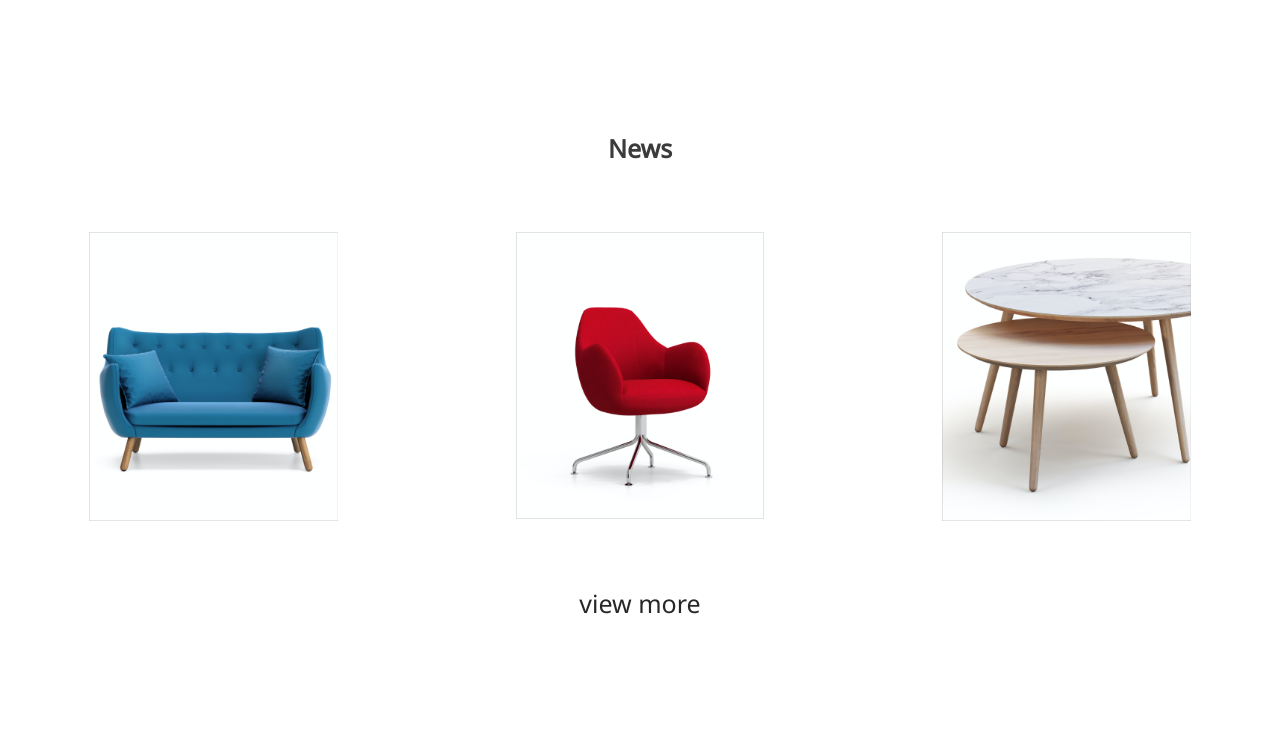
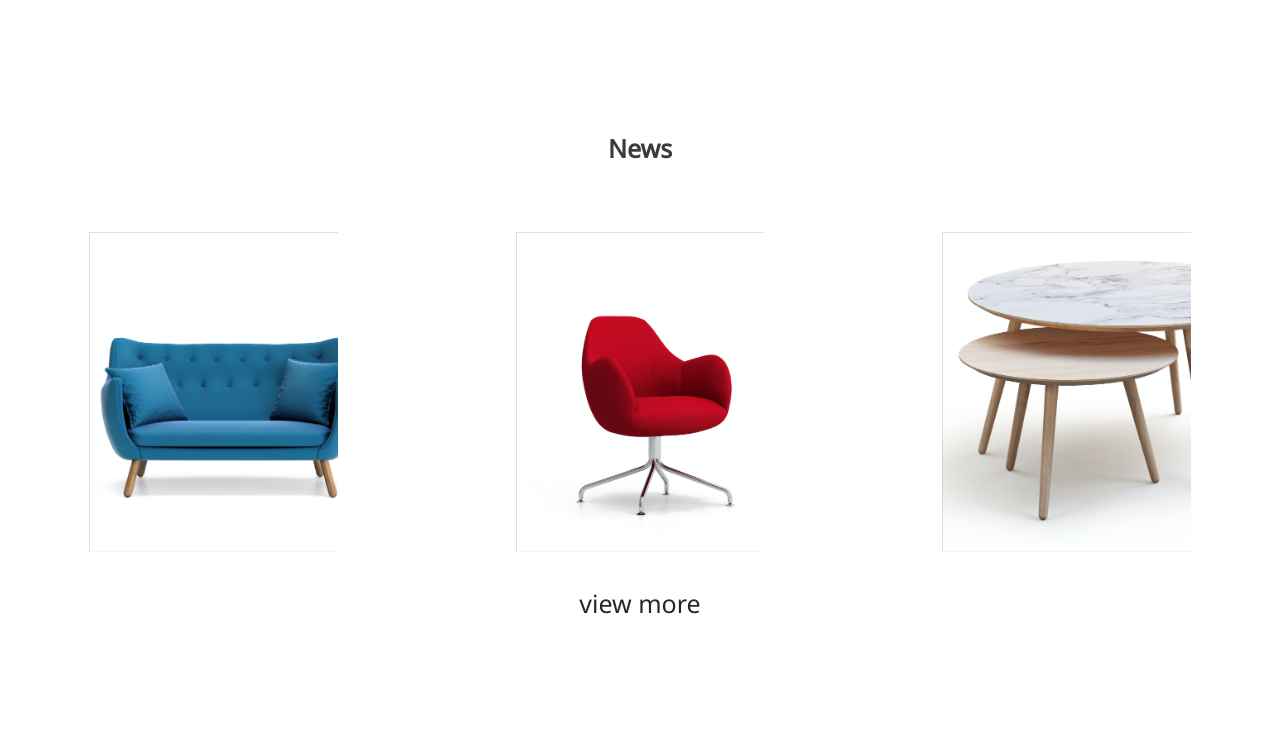
Before and after one commit to lsk4f5/furniture-site, a PHP site: page / in a window 1280 px wide. Shown: the part 2148-2899 px from the top of the page. Run offline with PHP 8.4, Linux system fonts and the light colour scheme.

Commit message:
背景画像の変更

```diff
--- a/stylesheet.css
+++ b/stylesheet.css
@@ -191,19 +191,19 @@
 
   #img1 {
     background-image: url("img/news-1-pc.jpeg");
-    background-size: contain;
+    background-size: cover;
     background-repeat: no-repeat;
   }
 
   #img2 {
     background-image: url("img/news-2-pc.jpeg");
-    background-size: contain;
+    background-size: cover;
     background-repeat: no-repeat;
   }
 
   #img3 {
     background-image: url("img/news-3-pc.jpeg");
-    background-size: contain;
+    background-size: cover;
     background-repeat: no-repeat;
   }
 
```
